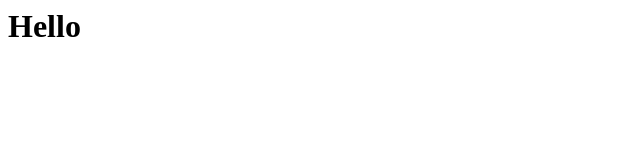
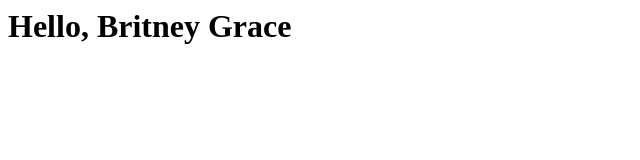
Before and after one commit to britneygrace/practice-ulit, a plain HTML site: page index.html in a window 1280 px wide. Shown: the whole page, without its empty margins (0-640 px from the left). Drawn offline with Linux system fonts and the light colour scheme.

Commit message:
Modified index.html

```diff
--- a/index.html
+++ b/index.html
@@ -1 +1 @@
-<h1>Hello</h1>
+<h1>Hello, Britney Grace</h1>
```
